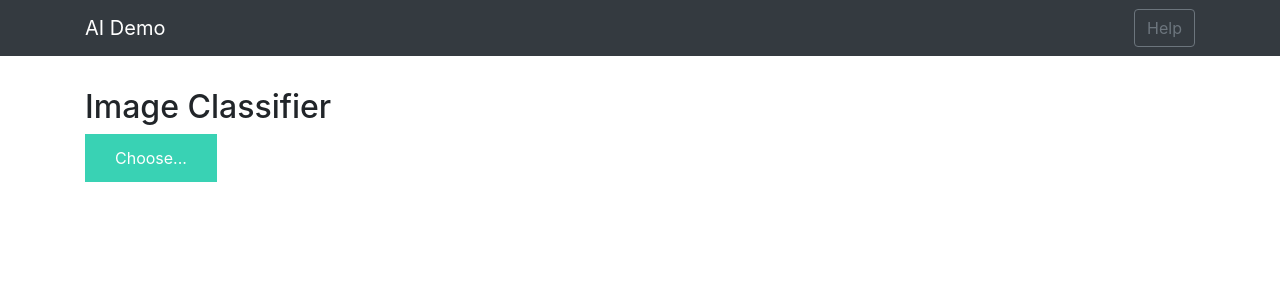
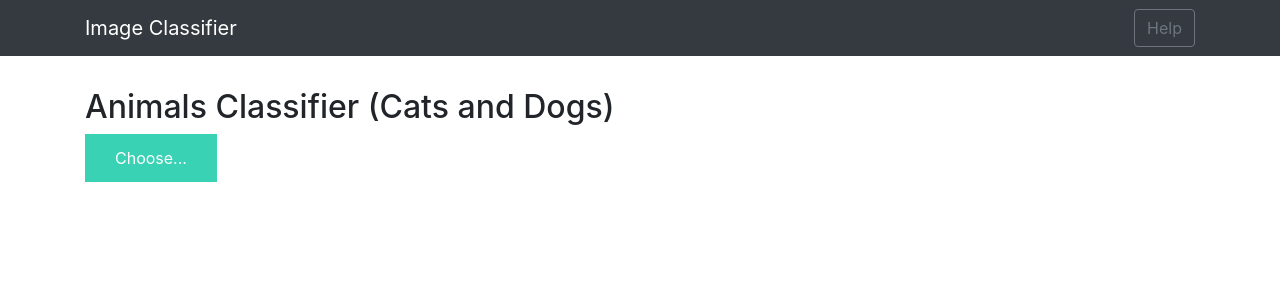
Before and after one commit to allakulov/techlabs_flask_app, a Flask app: page / in a window 1280 px wide. Shown: the top 300 px of the page. Run offline with Flask 2, Linux system fonts and the light colour scheme; some libraries are stand-ins or nearby versions.

Commit message:
Changing headers

```diff
--- a/main.py
+++ b/app.py
@@ -5,7 +5,7 @@ import os
 import glob
 import re
 import numpy as np
-
+import torch
 # Flask utils
 from flask import Flask, redirect, url_for, request, render_template
 from werkzeug.utils import secure_filename
@@ -30,7 +30,9 @@ def model_predict(img_path, model_path):
     learn_inf = load_learner(model_path)
     pred , pred_idx , probs = learn_inf.predict(img_path)
 
-    out = f'Prediction:{pred} : probability: {probs[pred_idx]:.04f}'
+    prob_value = probs[pred_idx] * 100
+
+    out = f'The uploaded picture is predicted to be a {pred} with {prob_value:.02f} % confidence !'
 
     return out
 
--- a/templates/base.html
+++ b/templates/base.html
@@ -15,7 +15,7 @@
 <body>
     <nav class="navbar navbar-dark bg-dark">
         <div class="container">
-            <a class="navbar-brand" href="#">AI Demo</a>
+            <a class="navbar-brand" href="#">Image Classifier </a>
             <button class="btn btn-outline-secondary my-2 my-sm-0" type="submit">Help</button>
         </div>
     </nav>
--- a/templates/index.html
+++ b/templates/index.html
@@ -1,6 +1,6 @@
 {% extends "base.html" %} {% block content %}
 
-<h2>Image Classifier</h2>
+<h2> Animals Classifier (Cats and Dogs) </h2>
 
 <div>
     <form id="upload-file" method="post" enctype="multipart/form-data">
```
Also changed, not shown: uploads/test.jpg.
